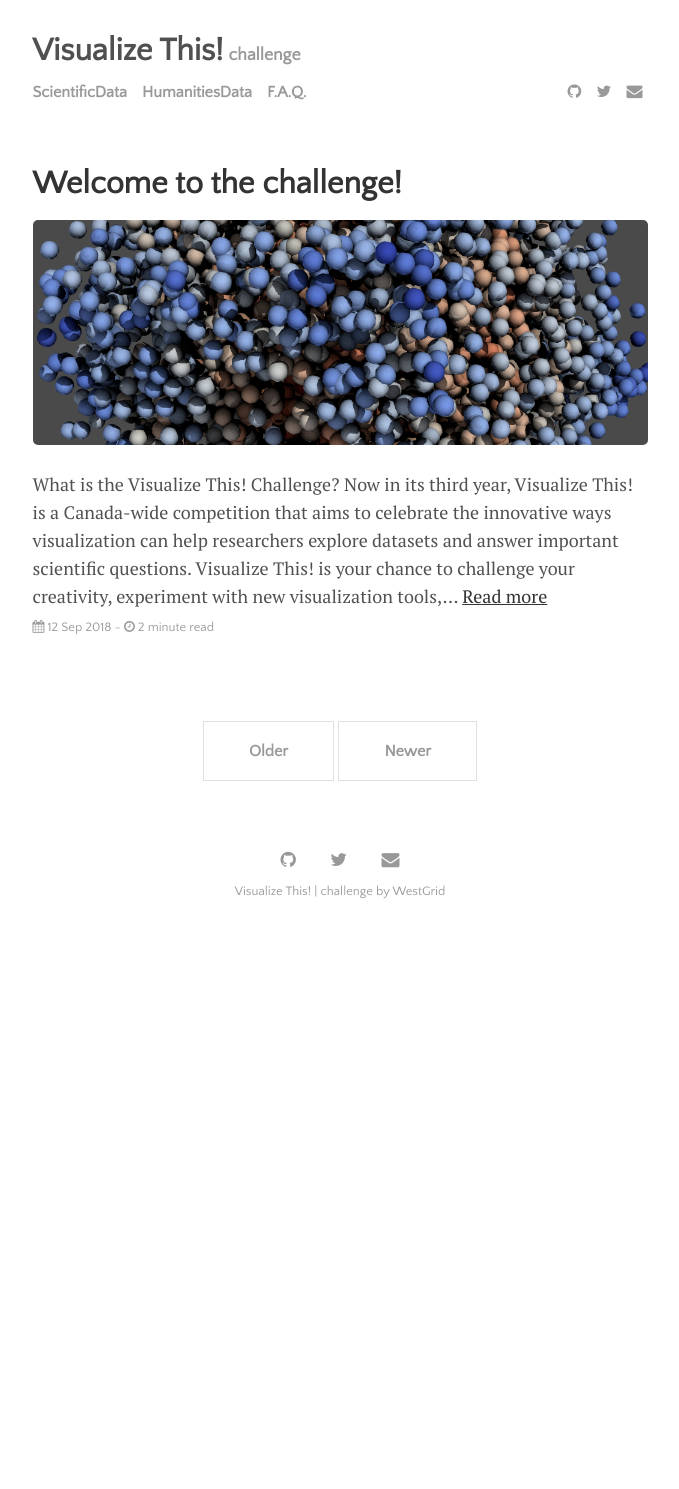
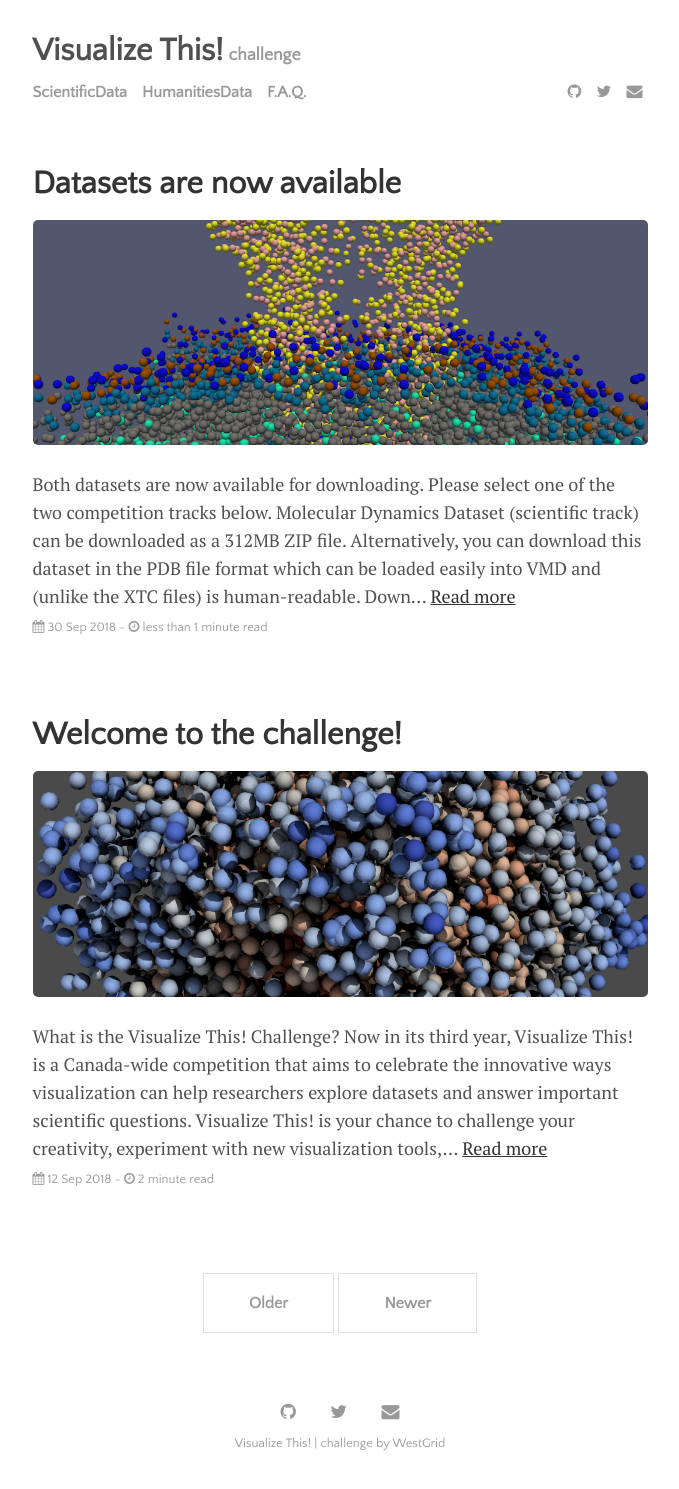
Before and after one commit to WestGrid/visualizeThis, a Jekyll site: the page built from index.html, in a window 1280 px wide. Shown: the whole page, without its empty margins (300-979 px from the left). Built offline with Jekyll 4.4.1, drawn with Linux system fonts in a browser that asks for light colours; the list of posts is cut into pages by our own code; before the commit the page ends 937 px from its top, so only the background shows below that.

Commit message:
datasets now available for downloading

```diff
--- /dev/null
+++ b/_posts/2018-09-30-datasets-now-available.md
@@ -0,0 +1,30 @@
+---
+layout: post
+title: "Datasets are now available"
+author: "WestGrid"
+categories: journal
+tags: [documentation,sample]
+image: spaceFilling.png
+---
+
+Both datasets are now available for downloading. Please select one of the two competition tracks below.
+
+* **Molecular Dynamics Dataset** (scientific track) can be downloaded as a
+  [312MB ZIP file](https://owncloud.westgrid.ca/index.php/s/MEowmO1Jqm83Chx/download). Alternatively, you
+  can download this dataset in the PDB file format which can be loaded easily into VMD and (unlike the
+  XTC files) is human-readable. Download
+  [the first 5 microseconds](https://owncloud.westgrid.ca/index.php/s/sjHKvEYfDWlOIeQ/download) (181MB
+  compressed) and
+  [the last 15 microseconds](https://owncloud.westgrid.ca/index.php/s/n8Esr7ETUNCjQaW/download) (614MB
+  compressed) of the simulation. Please note that neither Paraview nor VisIt work nicely with PDB files:
+  they can see the variable names but cannot load them properly.
+* **Orlando British Women's Writing Dataset** (humanities track) is available in two formats:
+  [zipped RDF-XML files](https://owncloud.westgrid.ca/index.php/s/0NOio2vRbgjUjwo/download) (23.1MB) and
+  [zipped RDF-TTL files](https://owncloud.westgrid.ca/index.php/s/4B4ATo4NMWwkUW3/download)
+  (17.6MB). Alternatively, you can retrieve RDF triples from a <a
+  href="https://en.wikipedia.org/wiki/SPARQL" target="_blank">SPARQL</a> end point (link will be added
+  shortly).
+
+For more information, please check the [Scientific Dataset Details]({{ site.baseurl
+}}/menu/scientific.html) and the [Humanities Dataset Details]({{ site.baseurl }}/menu/humanities.html),
+or the [Frequently Asked Questions]({{ site.baseurl }}/menu/faq.html) section.
--- a/menu/humanities.md
+++ b/menu/humanities.md
@@ -3,7 +3,10 @@ layout: page
 title: Humanities Dataset Details
 ---
 
-**You will be able to download this dataset on October 1, 2018.**
+<!-- **You will be able to download this dataset on October 1, 2018.** -->
+
+**This dataset is [now available for downloading]({{ site.baseurl
+}}/journal/datasets-now-available.html).**
 
 The Orlando British Women's Writing Dataset (Release 1: Biography and Bibliography) provides a rich set
 of linked open data representing women's literary history from the beginnings to the present,
--- a/menu/scientific.md
+++ b/menu/scientific.md
@@ -3,7 +3,10 @@ layout: page
 title: Scientific Dataset Details
 ---
 
-**You will be able to download this dataset on October 1, 2018.**
+<!-- **You will be able to download this dataset on October 1, 2018.** -->
+
+**This dataset is [now available for downloading]({{ site.baseurl
+}}/journal/datasets-now-available.html).**
 
 This dataset is from a coarse-grained Gromacs molecular dynamics (MD) simulation of interaction of a
 large protein structure with a cell's membrane. A cell's membrane is typically composed of two leaflets
```
Also changed, not shown: assets/img/spaceFilling.png (added).
